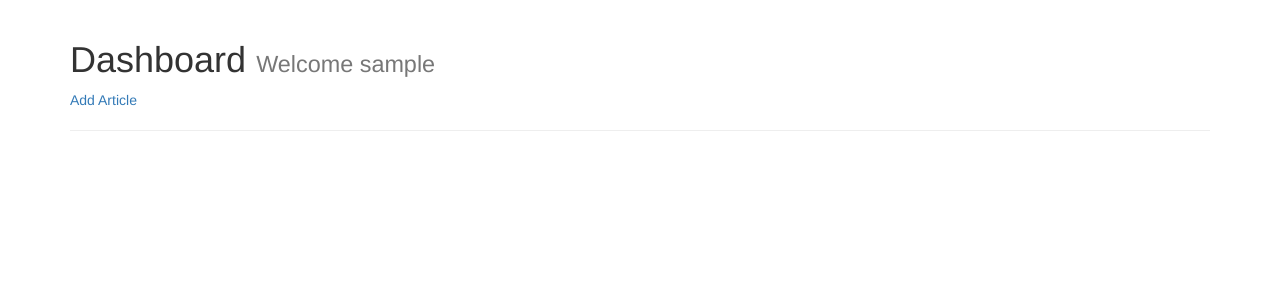
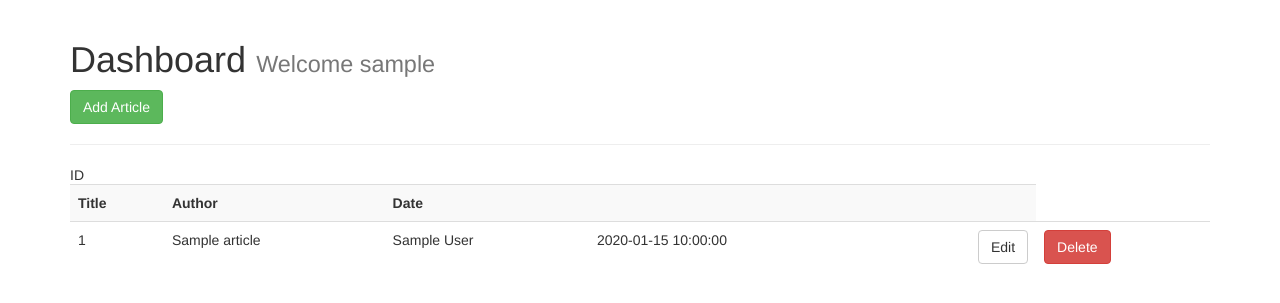
Before and after one commit to musanurbadr/myflaskapp, a Flask app: page /dashboard in a window 1280 px wide. Shown: the part 52-355 px from the top of the page. Run offline with Flask 2, Linux system fonts and the light colour scheme; the visitor is signed in with stand-in values (Sample User, id 1); tables that the repository leaves empty or names only in its code hold one stand-in row (values such as "Sample post"); some libraries are stand-ins or nearby versions.

Commit message:
editing dashboard

```diff
--- a/app.py
+++ b/app.py
@@ -165,10 +165,23 @@ def dashboard():
     #create cursor
     cur = mysql.connection.cursor()
 
-    #ger articles
+    #get articles
     result = cur.execute("SELECT * FROM articles")
 
-    articles
+    articles = cur .fetchall()
+
+    if result > 0:
+        return render_template('dashboard.html', articles=articles)
+    else:
+        msg ='No Articles Found'
+        return render_template('dashboard.html' , msg=msg)
+
+    #Close connection
+    cur.close()
+
+
+
+
     return render_template('dashboard.html')
 
 
--- a/templates/dashboard.html
+++ b/templates/dashboard.html
@@ -2,8 +2,26 @@
 
 {% block body%}
     <h1>Dashboard <small>Welcome {{session.username}}</small></h1>
-    <a  href="/add_article"> Add Article</a>
+    <a  class="btn btn-success" href="/add_article"> Add Article</a>
     <hr>
-
-
+    <table class="table table-striped">
+        <tr>
+            <tr>ID</tr>
+            <th>Title</th>
+            <th>Author</th>
+            <th>Date</th>
+            <th></th>
+            <th></th>
+        </tr>
+        {% for article in articles %}
+        <tr>
+            <td>{{article.id}}</td>
+            <td>{{article.title}}</td>
+            <td>{{article.author}}</td>
+            <td>{{article.create_date}}</td>
+            <td><a href="edit_article/{{article.id}}" class="btn btn-default pull-right">Edit</a></td>
+            <td><a href="#" class="btn btn-danger ">Delete </a></td>
+        <tr>
+        {% endfor %}
+    </table>
 {% endblock%}
```
